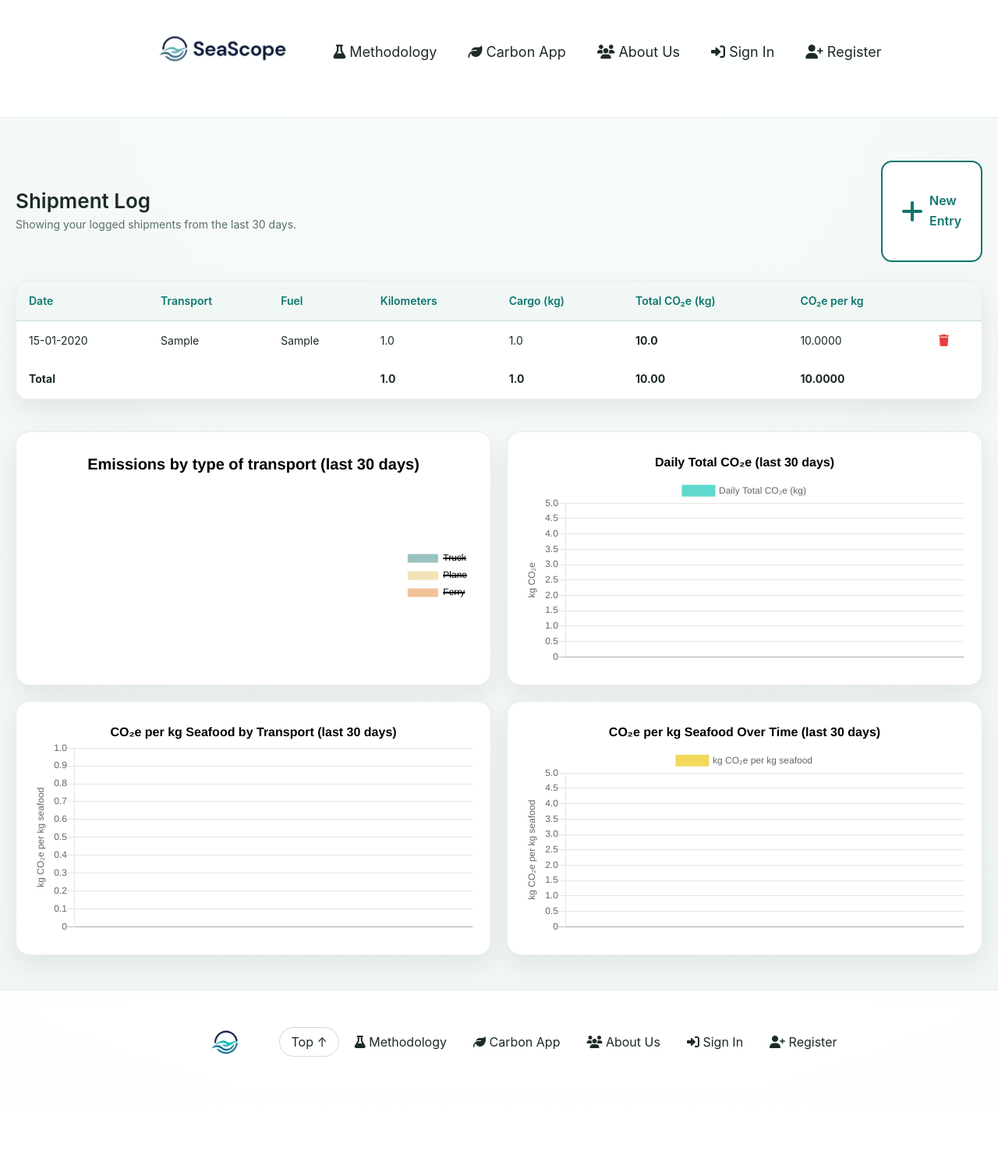
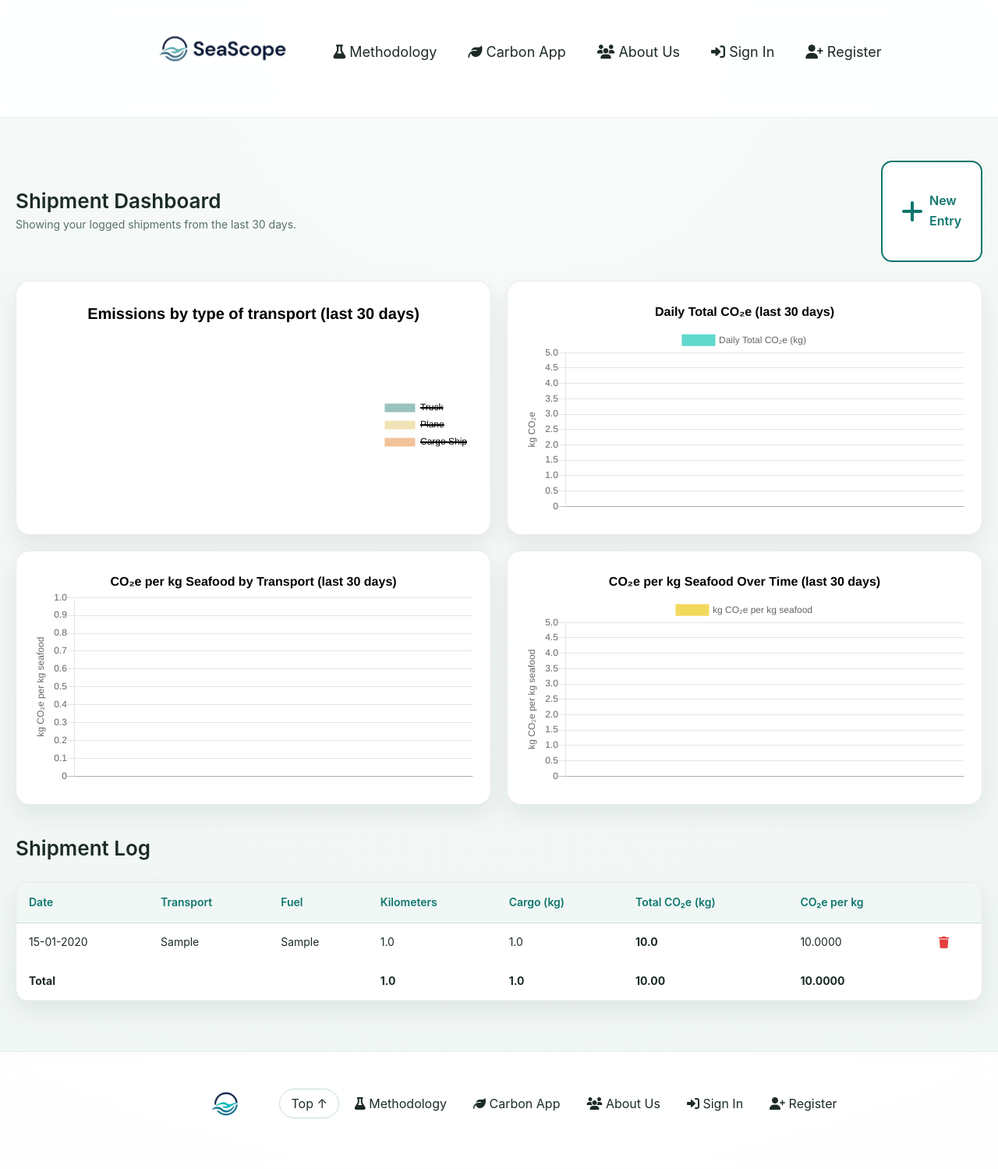
Before and after one commit to Horg1/Carbon_App_Group2, a Flask app: template capp/templates/carbon_app/your_data.html in a window 1280 px wide. Shown: the whole page at 78% size. Before the commit the page ends 1355 px from the top, so only its background shows below. Run offline with Flask 3, Linux system fonts and the light colour scheme; tables that the repository leaves empty hold one stand-in row (values such as "Sample post"); the template is opened without the code that fills it: values that come from a table or form of the project are taken from there, most other values are stand-ins (such as "Sample title", 1, 10 or a date in 2020); some libraries are stand-ins or nearby versions.

Commit message:
modified:   capp/carbon_app/routes.py 	modified:   capp/templates/carbon_app/your_data.html

```diff
--- a/capp/carbon_app/routes.py
+++ b/capp/carbon_app/routes.py
@@ -111,6 +111,7 @@ def your_data():
     if 'Ferry' in second_tuple_elements:
         index_ferry = second_tuple_elements.index('Ferry')
         emission_transport[2]=first_tuple_elements[index_ferry]
+
     # Emissions by date (individual)
     date_col = db.func.date(Transport.date)
     emissions_by_date = db.session.query(db.func.sum(Transport.total), date_col). \
--- a/capp/templates/carbon_app/your_data.html
+++ b/capp/templates/carbon_app/your_data.html
@@ -3,15 +3,47 @@
 
 <section class="section_header_carbon_app">
   <div class="container">
-
     <div class="your-data-header">
       <div>
-        <h2>Shipment Log</h2>
+        <h2>Shipment Dashboard</h2>
         <p>Showing your logged shipments from the last 30 days.</p>
       </div>
       <a href="{{ url_for('carbon_app.new_entry') }}" class="new-entry-btn" style="padding: 12px 24px; flex-direction: row; gap: 8px;">
         <i class="fa-solid fa-plus"></i> New Entry
       </a>
+    </div>
+  </div>
+</section>
+
+    <!-- Two Emissions Graph Section -->
+    <section class="two_emissions_graphs">
+        <div class="container">
+            <div class="box">
+                <canvas id="emissions_by_transport"></canvas>
+            </div>
+            <div class="box">
+                <canvas id="over_time_emissions"></canvas>
+            </div>
+        </div>
+    </section>
+
+    <!-- Efficiency Graph Section -->
+    <section class="two_emissions_graphs">
+        <div class="container">
+            <div class="box">
+                <canvas id="efficiency_by_transport"></canvas>
+            </div>
+            <div class="box">
+                <canvas id="efficiency_over_time"></canvas>
+            </div>
+        </div>
+    </section>
+
+<section class="section_header_carbon_app">
+  <div class="container">
+
+    <div class="your-data-header">
+      <h2>Shipment Log</h2>
     </div>
 
     {% if entries %}
@@ -72,46 +104,23 @@
   </div>
 </section>
 
-    <!-- Two Emissions Graph Section -->
-    <section class="two_emissions_graphs">
-        <div class="container">
-            <div class="box">
-                <canvas id="emissions_by_transport"></canvas>
-            </div>
-            <div class="box">
-                <canvas id="over_time_emissions"></canvas>
-            </div>
-        </div>
-    </section>
-
-    <!-- Efficiency Graph Section -->
-    <section class="two_emissions_graphs">
-        <div class="container">
-            <div class="box">
-                <canvas id="efficiency_by_transport"></canvas>
-            </div>
-            <div class="box">
-                <canvas id="efficiency_over_time"></canvas>
-            </div>
-        </div>
-    </section>
-
 {% endblock content %}
 
 {% block javascript %}
     <script>
+        const transportColor = { 'Truck': '#9ac2be', 'Plane': '#f2e3b6', 'Ferry': '#f2c299' };
+        const transportLabel = { 'Truck': 'Truck', 'Plane': 'Plane', 'Ferry': 'Cargo Ship' };
+
         // Emissions
         let emission_transport_data = {{ emissions_by_transport | tojson }}
 
         let emissions_by_transport_chart = new Chart(document.getElementById("emissions_by_transport"), {
                 type: 'pie',
                 data: {
-                labels: ['Truck', 'Plane', 'Ferry'],
+                labels: ['Truck', 'Plane', 'Ferry'].map(t => transportLabel[t]),
                     datasets: [{
                         data: emission_transport_data,
-                        backgroundColor: ['#9ac2be', '#f2e3b6', '#f2c299',
-                            '#f2935c', '#5fd9cd', '#f2d95c', '#f2b84b', '#f27979' ],
-
+                        backgroundColor: ['Truck', 'Plane', 'Ferry'].map(t => transportColor[t]),
                         borderWidth: 1,
                         hoverBorderColor: "black",
                         hoverBorderWidth: 2,
@@ -178,11 +187,11 @@
         new Chart(document.getElementById("efficiency_by_transport"), {
             type: 'bar',
             data: {
-                labels: efficiency_labels,
+                labels: efficiency_labels.map(t => transportLabel[t] || t),
                 datasets: [{
                     label: "kg CO₂e per kg seafood",
                     data: efficiency_values,
-                    backgroundColor: ['#9ac2be', '#f2e3b6', '#f2c299'],
+                    backgroundColor: efficiency_labels.map(t => transportColor[t] || '#cccccc'),
                     borderWidth: 1,
                     hoverBorderColor: "black",
                     hoverBorderWidth: 2,
```
